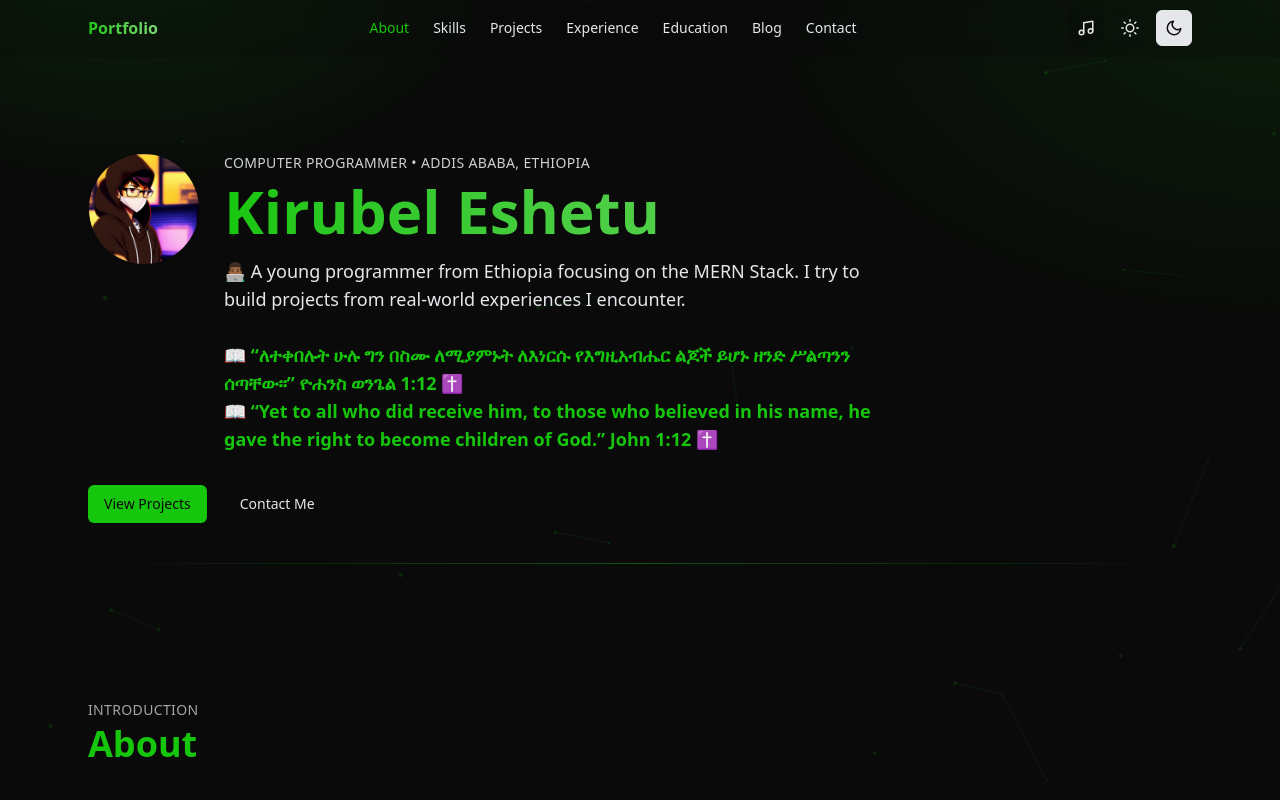
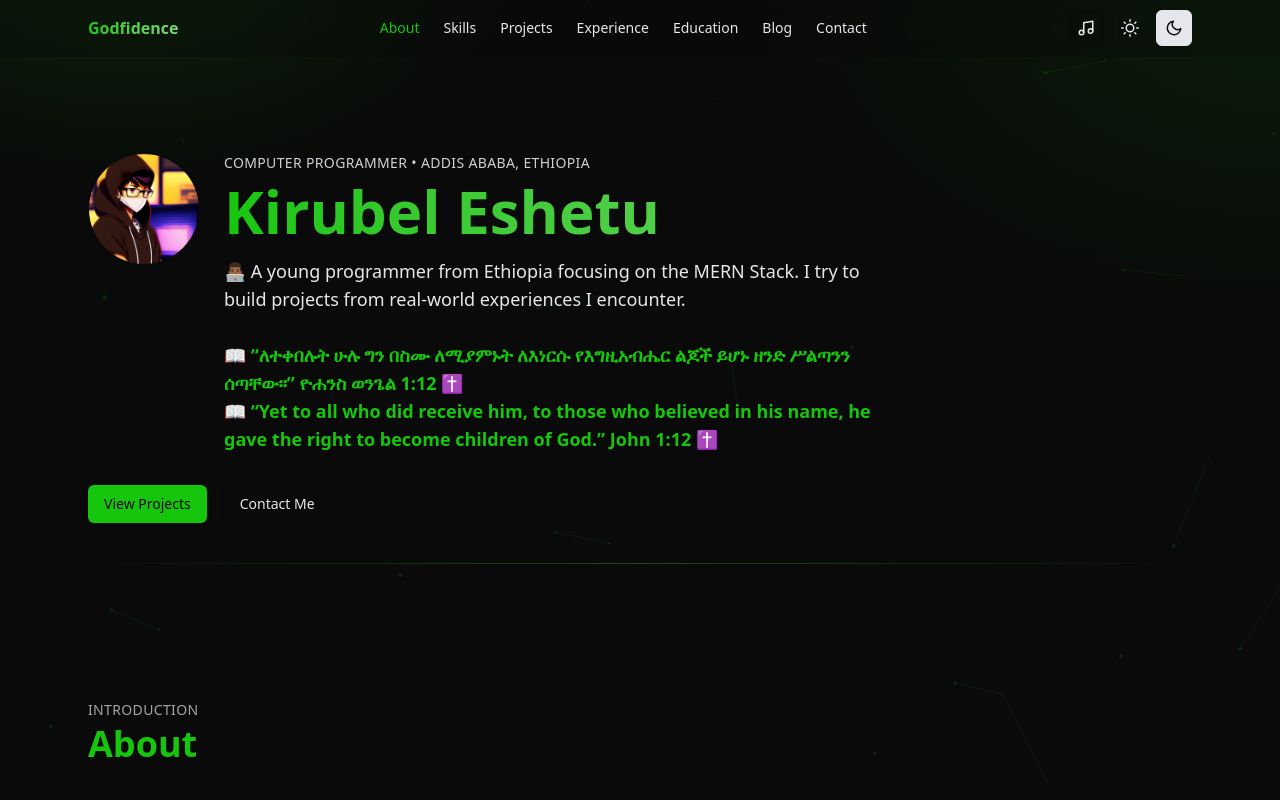
Before and after one commit to Kirubel-Eshetu/portfolio-website, a Next.js app: page / in a window 1280 px wide. Shown: the top 800 px of the page. Built offline with nearby package versions, Linux system fonts and the light colour scheme.

Commit message:
Godfidence

```diff
--- a/src/components/Header.tsx
+++ b/src/components/Header.tsx
@@ -46,7 +46,7 @@ export function Header() {
   return (
     <header className="sticky top-0 z-50 glass border-b border-black/5 dark:border-white/10">
       <div className="mx-auto max-w-6xl px-6 h-14 flex items-center justify-between">
-        <Link href="#" onClick={handleClick} className="font-bold gradient-text">Portfolio</Link>
+        <Link href="#" onClick={handleClick} className="font-bold gradient-text">Godfidence</Link>
         <nav className={cn("hidden md:flex items-center gap-6 text-sm")}>
           {nav.map((item) => (
             <a key={item.href} href={item.href} className={cn("hover:opacity-80", active === item.href && "text-[var(--accent)]")}>
```
